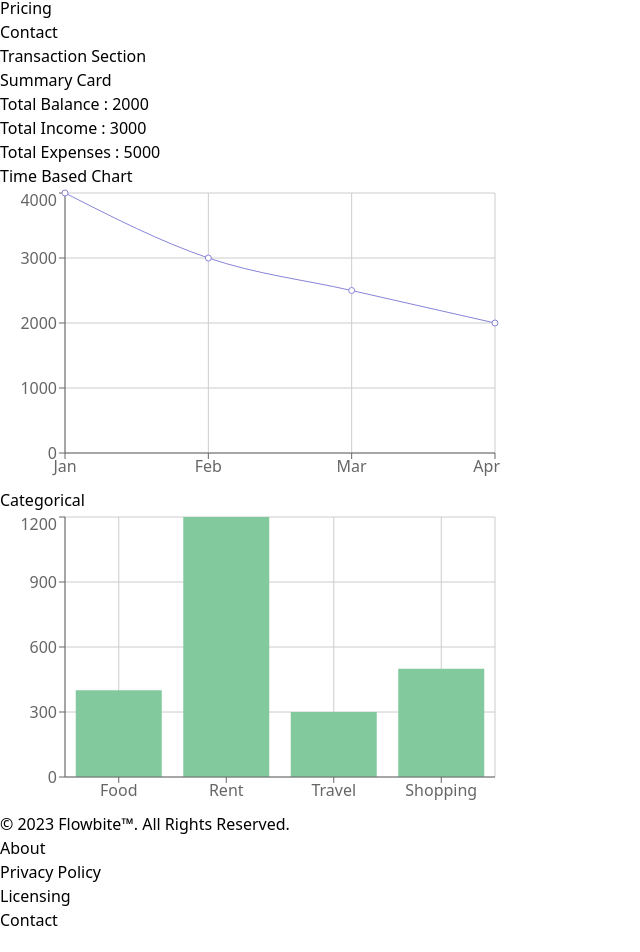
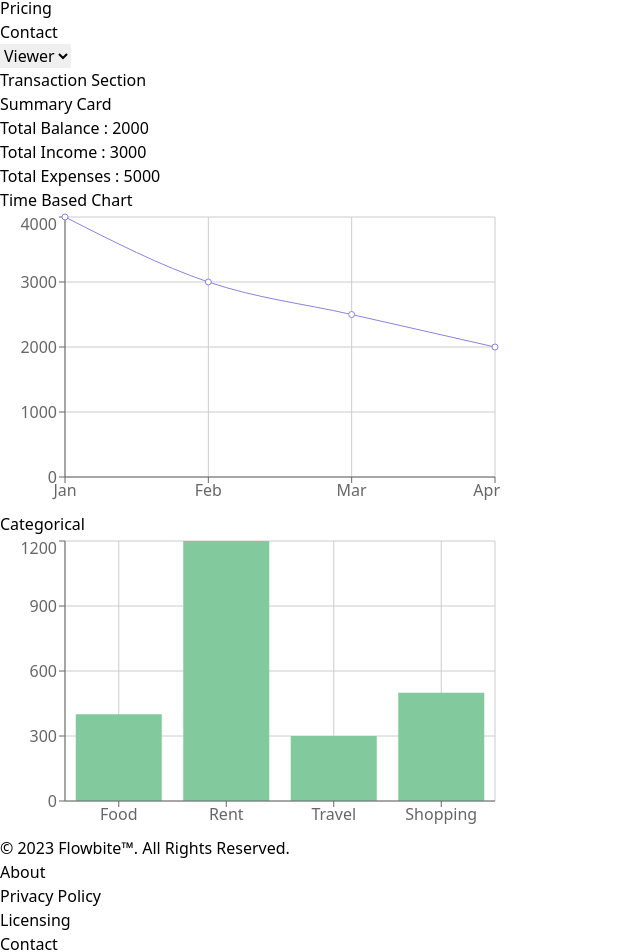
Before and after one commit to mohitchauhan1324325/finance_Dashboard, a React (Vite) app: page / in a window 1280 px wide. Shown: the part 531-1483 px from the top of the page, without its empty margins (0-640 px from the left). Built offline with nearby package versions, Linux system fonts and the light colour scheme.

Commit message:
add changes

```diff
--- a/src/App.jsx
+++ b/src/App.jsx
@@ -1,7 +1,7 @@
 import { useState } from 'react'
 import './App.css'
 import { BrowserRouter, Routes, Route } from 'react-router-dom'
-import Layout from "./components/Layout.jsx"
+import Layout from "./components/layout/Layout.jsx"
 import Dashboard from './pages/Dashboard.jsx'
 import Transaction from './pages/Transactions.jsx'
 
--- a/src/components/Footer.jsx
+++ /dev/null
@@ -1,19 +0,0 @@
-const Footer = () => {
-  return (
-   <footer className="bottom-0 left-0 w-full bg-neutral-primary-soft border border-default">
-      <div className="max-w-screen-xl p-4 md:flex md:justify-between">
-        <span className="text-sm text-body sm:text-center">
-          © 2023 Flowbite™. All Rights Reserved.
-        </span>
-        <ul className="flex flex-wrap items-center mt-3 text-sm font-medium text-body sm:mt-0">
-          <li><a href="#" className="hover:underline me-4 md:me-6">About</a></li>
-          <li><a href="#" className="hover:underline me-4 md:me-6">Privacy Policy</a></li>
-          <li><a href="#" className="hover:underline me-4 md:me-6">Licensing</a></li>
-          <li><a href="#" className="hover:underline">Contact</a></li>
-        </ul>
-      </div>
-    </footer>
-  )
-}
-
-export default Footer
--- /dev/null
+++ b/src/components/layout/Footer.jsx
@@ -0,0 +1,29 @@
+const Footer = () => {
+  return (
+
+
+<footer class="bg-neutral-primary-soft rounded-base shadow-xs border border-default m-4">
+    <div class="w-full mx-auto max-w-screen-xl p-4 md:flex md:items-center md:justify-between">
+      <span class="text-sm text-body sm:text-center">© 2023 <a href="https://flowbite.com/" class="hover:underline">Flowbite™</a>. All Rights Reserved.
+    </span>
+    <ul class="flex flex-wrap items-center mt-3 text-sm font-medium text-body sm:mt-0">
+        <li>
+            <a href="#" class="hover:underline me-4 md:me-6">About</a>
+        </li>
+        <li>
+            <a href="#" class="hover:underline me-4 md:me-6">Privacy Policy</a>
+        </li>
+        <li>
+            <a href="#" class="hover:underline me-4 md:me-6">Licensing</a>
+        </li>
+        <li>
+            <a href="#" class="hover:underline">Contact</a>
+        </li>
+    </ul>
+    </div>
+</footer>
+
+  )
+}
+
+export default Footer
--- a/src/components/Layout.jsx
+++ b/src/components/layout/Layout.jsx
@@ -1,3 +1,4 @@
+import RoleSwitcher from "../role/RoleSwitcher.jsx"
 import Footer from "./Footer.jsx"
 import Navbar from "./Navbar.jsx"
 
@@ -7,6 +8,7 @@ const Layout = ({ children }) => {
             <Navbar />
 
             <main>
+                <RoleSwitcher />
                 {children}
             </main>
 
--- a/src/components/Navbar.jsx
+++ b/src/components/layout/Navbar.jsx
@@ -1,6 +1,6 @@
 const Navbar = () => {
   return (
-    <nav className="bg-neutral-primary top-0 z-20 start-0 border-b border-default">
+    <nav className="bg-neutral-primary top-0 z-20 start-0 border-b border-default mb-4">
       <div className="max-w-screen-xl flex flex-wrap items-center justify-between mx-auto p-4">
 
         <a href="#" className="flex items-center space-x-3 rtl:space-x-reverse">
@@ -43,7 +43,7 @@ const Navbar = () => {
 
             <li>
               <a
-                href="#"
+                href="/"
                 className="block py-2 px-3 text-black bg-brand rounded md:bg-transparent md:text-fg-brand md:p-0"
               >
                 Home
--- /dev/null
+++ b/src/components/role/RoleSwitcher.jsx
@@ -0,0 +1,20 @@
+import { useContext } from "react"
+import { AppContext } from "../../context/AppContext"
+
+const RoleSwitcher = () => {
+
+    const { role, setRole } = useContext(AppContext);
+
+  return (
+    <select
+    value={role}
+    onChange={(e) => setRole(e.target.value)}
+    className="border p-2 rounded"
+    >
+        <option value="viewer">Viewer</option>
+        <option value="admin">Admin</option>
+    </select>
+  )
+}
+
+export default RoleSwitcher
--- a/src/components/transactions/AddTransaction.jsx
+++ b/src/components/transactions/AddTransaction.jsx
@@ -33,12 +33,14 @@ const AddTransaction = () => {
         placeholder="Amount"
         value={amount}
         onChange={(e) => setAmount(e.target.value)}
+        required
       />
 
       <input
         placeholder="Category"
         value={category}
         onChange={(e) => setCategory(e.target.value)}
+        required
       />
 
       <select onChange={(e) => setType(e.target.value)}>
--- a/src/components/transactions/TransactionItem.jsx
+++ b/src/components/transactions/TransactionItem.jsx
@@ -6,6 +6,10 @@ const TransactionItem = ({ transaction }) => {
 
   // Delete
   const handleDelete = () => {
+
+    const confirm = window.confirm("Are you sure to delete this transaction details ?");
+    if(!confirm) return;
+
     const updated = transactions.filter((t) => t.id !== transaction.id);
     setTransactions(updated);
   };
@@ -13,13 +17,11 @@ const TransactionItem = ({ transaction }) => {
   return (
     <div className="flex justify-between items-center p-3 border rounded shadow-sm">
 
-      {/* Left */}
       <div>
         <p className="text-sm text-gray-500">{transaction.date}</p>
         <p className="font-semibold">{transaction.category}</p>
       </div>
 
-      {/* Right */}
       <div className="text-right">
         <p
           className={`font-bold ${
--- a/src/context/AppContext.jsx
+++ b/src/context/AppContext.jsx
@@ -15,7 +15,7 @@ export const AppProvider = ({ children }) => {
     return transactionsData
   });
 
-  const [role, setRole] = useState("admin");
+  const [role, setRole] = useState("viewer");
   const [filters, setFilters] = useState({
     search: "",
     category: "",
```
